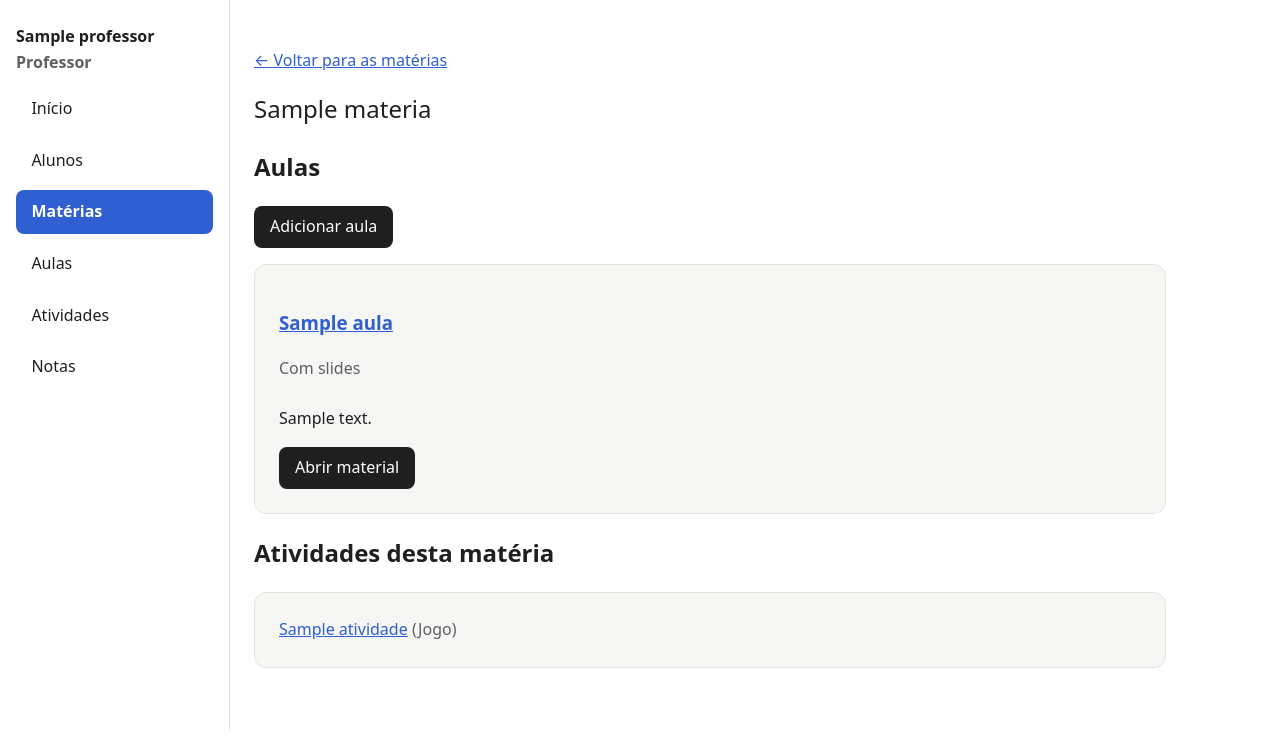
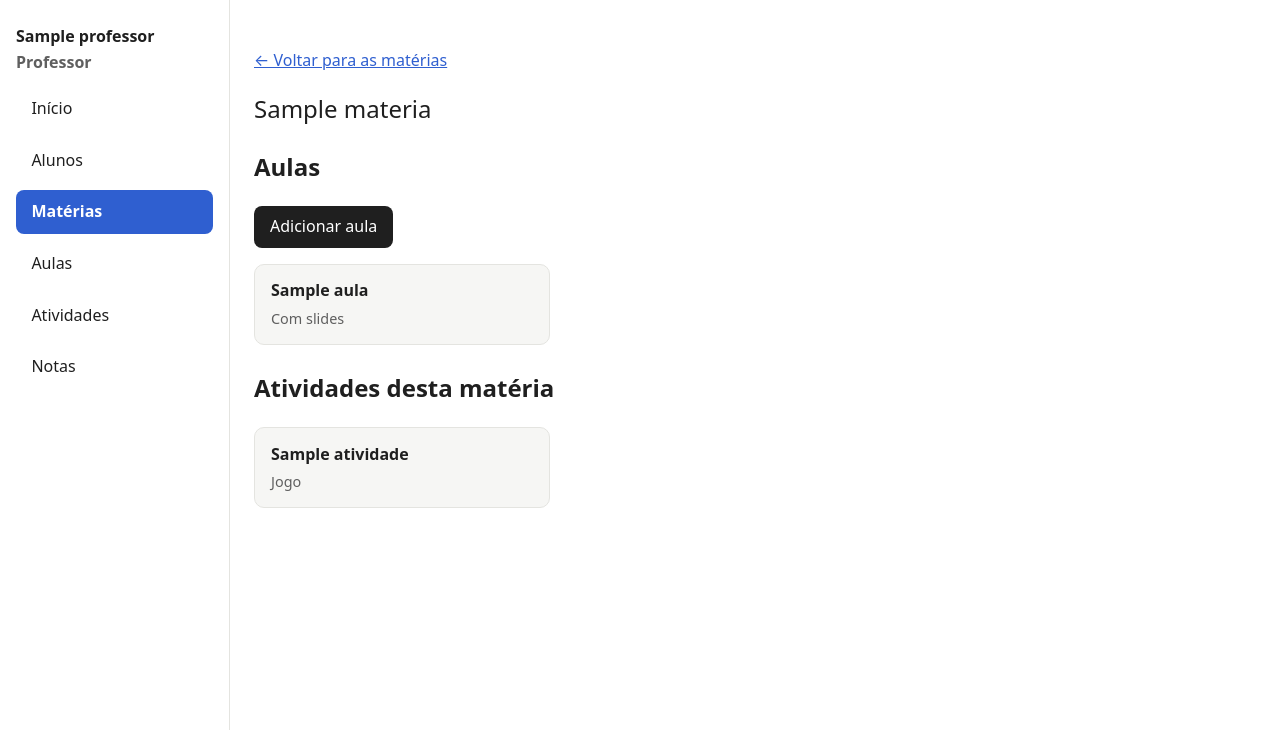
Before and after one commit to AlvesIsaqueP/plataforma-neurodivergentes, a Django app: page /materias/1/ in a window 1280 px wide. Shown: the part 65-800 px from the top of the page. Run offline with Django 5.2, Linux system fonts and the light colour scheme; a user stored in the database is signed in; tables that the repository leaves empty hold one stand-in row (values such as "Sample post").

```diff
--- a/atividades/templates/atividades/atividade_professor.html
+++ b/atividades/templates/atividades/atividade_professor.html
@@ -8,7 +8,7 @@
 {% if atividade.arquivo_ou_url %}<p>Link: <a href="{{ atividade.arquivo_ou_url }}" target="_blank" rel="noopener">{{ atividade.arquivo_ou_url }}<span class="sr-only"> (abre em nova aba)</span></a></p>{% endif %}
 
 <h2>Quem recebe esta atividade</h2>
-<div class="cartao">
+<div class="cartao painel painel-unico">
     {% if alunos_atividade %}
     <ul class="lista-simples">{% for a in alunos_atividade %}<li>{{ a.nome }}</li>{% endfor %}</ul>
     {% else %}
--- a/atividades/templates/atividades/atividades.html
+++ b/atividades/templates/atividades/atividades.html
@@ -4,16 +4,16 @@
 <h1>Atividades</h1>
 <p class="suave">Exercícios para praticar.</p>
 {% if papel == 'professor' %}<p><a class="botao botao-link" href="{% url 'atividade_nova' %}">Nova atividade</a></p>{% endif %}
-<ul class="lista-atividades">
+<ul class="lista-cards">
     {% for a in atividades %}
-    <li class="cartao">
+    <li class="cartao-item">
         <h2><a href="{% url 'atividade' a.pk %}">{{ a.titulo }}</a></h2>
         <p class="suave">{{ a.materia.nome }} · {{ a.get_tipo_display }}
             {% if papel == 'aluno' %} · <strong>{% if a.progresso_aluno %}{{ a.progresso_aluno.get_status_display }}{% else %}Não iniciado{% endif %}</strong>{% endif %}
         </p>
     </li>
     {% empty %}
-    <li class="cartao">{% if papel == 'professor' %}Nenhuma atividade cadastrada ainda.{% else %}Seu professor ainda não liberou atividades para você.{% endif %}</li>
+    <li class="cartao-vazio">{% if papel == 'professor' %}Nenhuma atividade cadastrada ainda.{% else %}Seu professor ainda não liberou atividades para você.{% endif %}</li>
     {% endfor %}
 </ul>
 {% endblock %}
--- a/atividades/templates/atividades/aulas.html
+++ b/atividades/templates/atividades/aulas.html
@@ -4,14 +4,14 @@
 <h1>Aulas</h1>
 <p class="suave">{% if papel == 'professor' %}Todas as aulas cadastradas.{% else %}Aulas liberadas para você.{% endif %}</p>
 {% if papel == 'professor' %}<p><a class="botao botao-link" href="{% url 'aula_nova' %}">Nova aula</a></p>{% endif %}
-<ul class="lista-atividades">
+<ul class="lista-cards">
     {% for aula in aulas %}
-    <li class="cartao">
+    <li class="cartao-item">
         <h2><a href="{% url 'aula' aula.pk %}">{{ aula.titulo }}</a></h2>
         <p class="suave">{{ aula.materia.nome }}{% if aula.slides.exists %} · Com slides{% endif %}</p>
     </li>
     {% empty %}
-    <li class="cartao">{% if papel == 'professor' %}Nenhuma aula cadastrada ainda.{% else %}Seu professor ainda não liberou aulas para você.{% endif %}</li>
+    <li class="cartao-vazio">{% if papel == 'professor' %}Nenhuma aula cadastrada ainda.{% else %}Seu professor ainda não liberou aulas para você.{% endif %}</li>
     {% endfor %}
 </ul>
 {% endblock %}
--- a/atividades/templates/atividades/materia.html
+++ b/atividades/templates/atividades/materia.html
@@ -6,25 +6,26 @@
 
 <h2>Aulas</h2>
 {% if papel == 'professor' %}<p><a class="botao botao-link" href="{% url 'aula_nova' %}?materia={{ materia.pk }}">Adicionar aula</a></p>{% endif %}
-<ul class="lista-atividades">
+<ul class="lista-cards">
     {% for aula in aulas %}
-    <li class="cartao">
+    <li class="cartao-item">
         <h3><a href="{% url 'aula' aula.pk %}">{{ aula.titulo }}</a></h3>
-        {% if aula.slides.exists %}<p class="suave">Com slides</p>{% endif %}
-        {% if aula.descricao %}<p>{{ aula.descricao|linebreaksbr }}</p>{% endif %}
-        {% if aula.link %}<a class="botao botao-link" href="{{ aula.link }}" target="_blank" rel="noopener">Abrir material<span class="sr-only"> (abre em nova aba)</span></a>{% endif %}
+        <p class="suave">{% if aula.slides.exists %}Com slides{% else %}Aula{% endif %}</p>
     </li>
     {% empty %}
-    <li class="cartao">{% if papel == 'professor' %}Nenhuma aula cadastrada nesta matéria ainda.{% else %}Nenhuma aula foi liberada para você nesta matéria.{% endif %}</li>
+    <li class="cartao-vazio">{% if papel == 'professor' %}Nenhuma aula cadastrada nesta matéria ainda.{% else %}Nenhuma aula foi liberada para você nesta matéria.{% endif %}</li>
     {% endfor %}
 </ul>
 
 <h2>Atividades desta matéria</h2>
-<ul class="lista-atividades">
+<ul class="lista-cards">
     {% for a in atividades %}
-    <li class="cartao"><a href="{% url 'atividade' a.pk %}">{{ a.titulo }}</a> <span class="suave">({{ a.get_tipo_display }})</span></li>
+    <li class="cartao-item">
+        <h3><a href="{% url 'atividade' a.pk %}">{{ a.titulo }}</a></h3>
+        <p class="suave">{{ a.get_tipo_display }}</p>
+    </li>
     {% empty %}
-    <li class="cartao">{% if papel == 'professor' %}Nenhuma atividade nesta matéria ainda.{% else %}Nenhuma atividade foi liberada para você nesta matéria.{% endif %}</li>
+    <li class="cartao-vazio">{% if papel == 'professor' %}Nenhuma atividade nesta matéria ainda.{% else %}Nenhuma atividade foi liberada para você nesta matéria.{% endif %}</li>
     {% endfor %}
 </ul>
 {% endblock %}
--- a/static/css/estilo.css
+++ b/static/css/estilo.css
@@ -842,3 +842,109 @@ fieldset.campo {
     background: transparent;
     font: inherit;
 }
+
+/* ---------- Listas de cards compactos e clicáveis ---------- */
+.lista-cards {
+    list-style: none;
+    margin: 0 0 1.5rem;
+    padding: 0;
+    display: grid;
+    grid-template-columns: repeat(auto-fill, minmax(240px, 1fr));
+    gap: 0.75rem;
+}
+
+.cartao-item {
+    position: relative;
+    background: var(--cartao);
+    border: var(--espessura) solid var(--borda);
+    border-radius: 10px;
+    padding: 0.85rem 1rem;
+}
+
+.cartao-item h2,
+.cartao-item h3 {
+    margin: 0;
+    font-size: 1rem;
+    font-weight: 600;
+}
+
+.cartao-item p {
+    margin: 0.2rem 0 0;
+    font-size: 0.9rem;
+}
+
+.cartao-item a {
+    color: var(--texto);
+    text-decoration: none;
+}
+
+/* o link cobre o card inteiro, então o card todo é clicável */
+.cartao-item a::after {
+    content: "";
+    position: absolute;
+    inset: 0;
+    border-radius: 10px;
+}
+
+.cartao-item:hover,
+.cartao-item:focus-within {
+    border-color: var(--destaque);
+}
+
+.cartao-item a:focus-visible {
+    outline: none;
+}
+
+.cartao-item:focus-within {
+    outline: 3px solid var(--foco);
+    outline-offset: 2px;
+}
+
+.cartao-vazio {
+    grid-column: 1 / -1;
+    padding: 0.85rem 1rem;
+    border: var(--espessura) dashed var(--borda);
+    border-radius: 10px;
+    color: var(--texto-suave);
+}
+
+/* ---------- Painéis lado a lado ---------- */
+.paineis {
+    display: grid;
+    gap: 1rem;
+    margin: 1.5rem 0;
+    align-items: stretch;
+}
+
+.painel {
+    padding: 1.1rem 1.25rem;
+}
+
+.painel h2 {
+    margin: 0 0 0.5rem;
+    font-size: 1.15rem;
+}
+
+.painel p {
+    margin-top: 0;
+}
+
+.painel-unico {
+    max-width: 480px;
+    margin-bottom: 1.5rem;
+}
+
+.botao-auto {
+    width: auto;
+    padding: 0.5rem 1.25rem;
+}
+
+.painel .form-remover {
+    margin-top: 0.75rem;
+}
+
+@media (min-width: 900px) {
+    .paineis {
+        grid-template-columns: 1fr 1fr;
+    }
+}
```
Also changed, not shown: atividades/templates/atividades/aula.html (+5 -3 lines).
